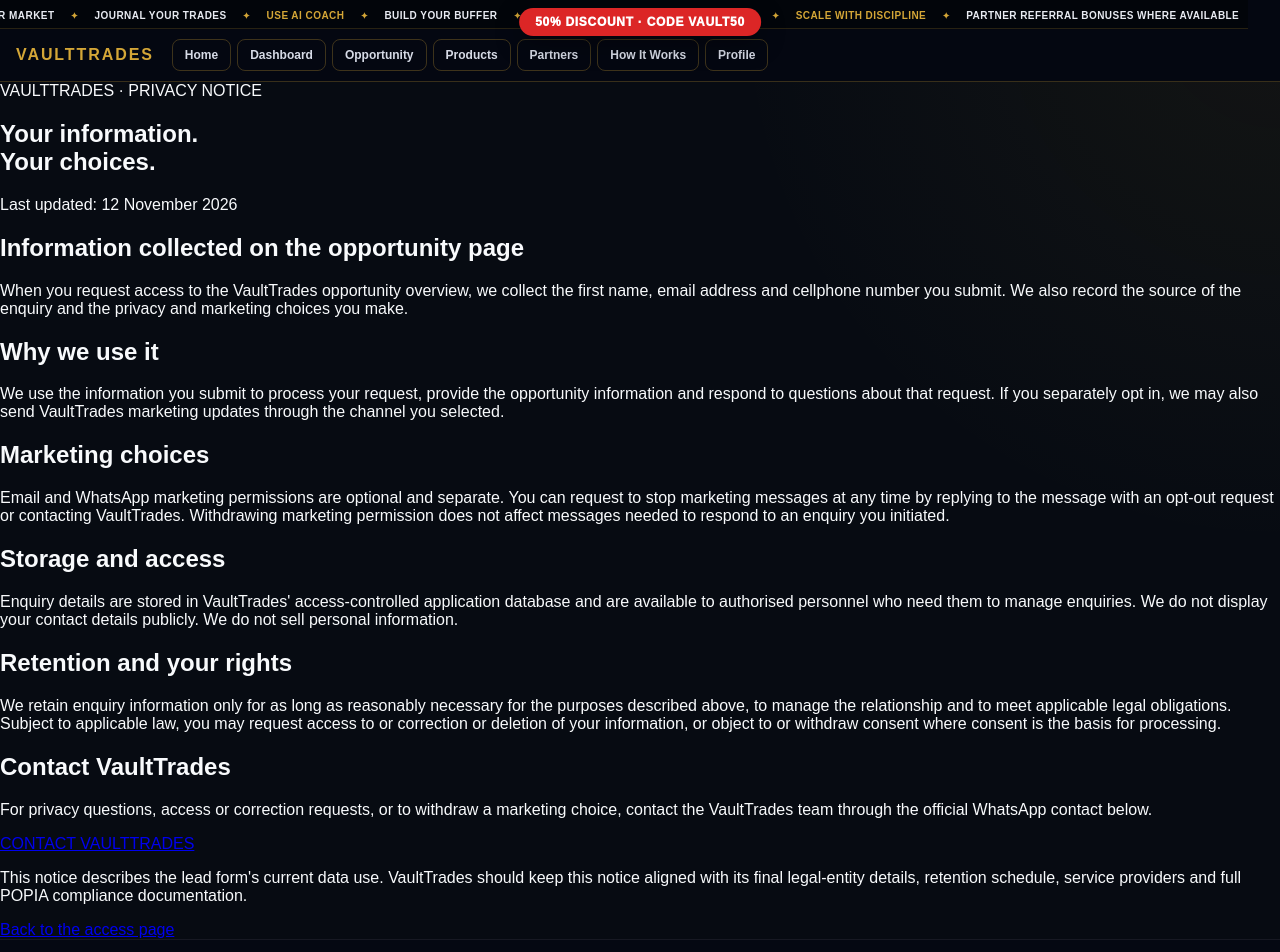
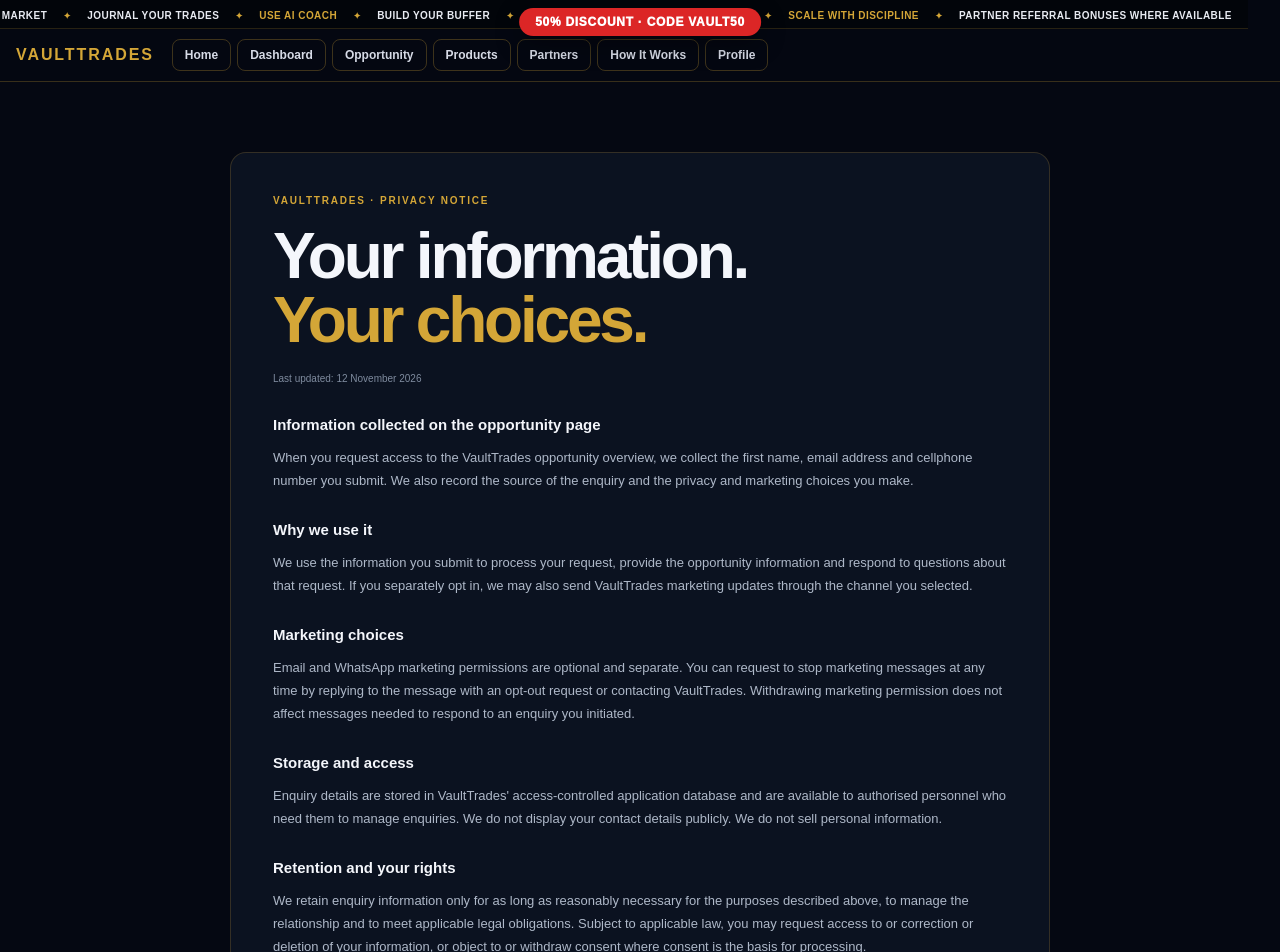
Before and after one commit to iyandatalks/vaulttrades, a Next.js app: page /privacy-policy in a window 1280 px wide. Shown: the top 952 px of the page. Built offline with nearby package versions, Linux system fonts and the light colour scheme; no server answers.

Commit message:
Style the public privacy notice

```diff
--- a/app/globals.css
+++ b/app/globals.css
@@ -148,3 +148,16 @@
 .vt-plans-placeholder h1 span{color:#d4a637}
 .vt-plans-placeholder p{max-width:610px;margin:0 auto;color:#aeb8c8;font-size:14px;line-height:1.8}
 .vt-plans-placeholder a{display:inline-flex;margin-top:28px;padding:13px 19px;border-radius:8px;background:#d4a637;color:#080b12;font-size:10px;font-weight:950;letter-spacing:.08em;text-decoration:none}
+
+.vt-privacy-page{min-height:100vh;padding:70px 22px;background:#050812;color:#f4f6fb}
+.vt-privacy-page section{max-width:820px;margin:0 auto;padding:42px;border:1px solid rgba(212,166,55,.2);border-radius:16px;background:#0b1220}
+.vt-privacy-kicker{color:#d4a637;font-size:10px;font-weight:900;letter-spacing:.18em}
+.vt-privacy-page h1{font-size:clamp(42px,6vw,64px);line-height:1;letter-spacing:-.05em;margin:18px 0}
+.vt-privacy-page h1 span{color:#d4a637}
+.vt-privacy-updated{color:#7f8b9e!important;font-size:10px!important}
+.vt-privacy-page h2{margin:28px 0 8px;font-size:15px}
+.vt-privacy-page p{color:#aeb8c8;font-size:13px;line-height:1.8}
+.vt-privacy-contact{display:inline-flex;margin-top:10px;padding:12px 17px;border-radius:8px;background:#d4a637;color:#080b12;text-decoration:none;font-size:10px;font-weight:900;letter-spacing:.08em}
+.vt-privacy-page .vt-privacy-note{margin-top:28px;color:#7e899a;font-size:10px}
+.vt-privacy-back{display:inline-block;margin-top:18px;color:#d4a637;font-size:11px;font-weight:800}
+@media(max-width:600px){.vt-privacy-page{padding:30px 15px}.vt-privacy-page section{padding:25px 20px}}
```
